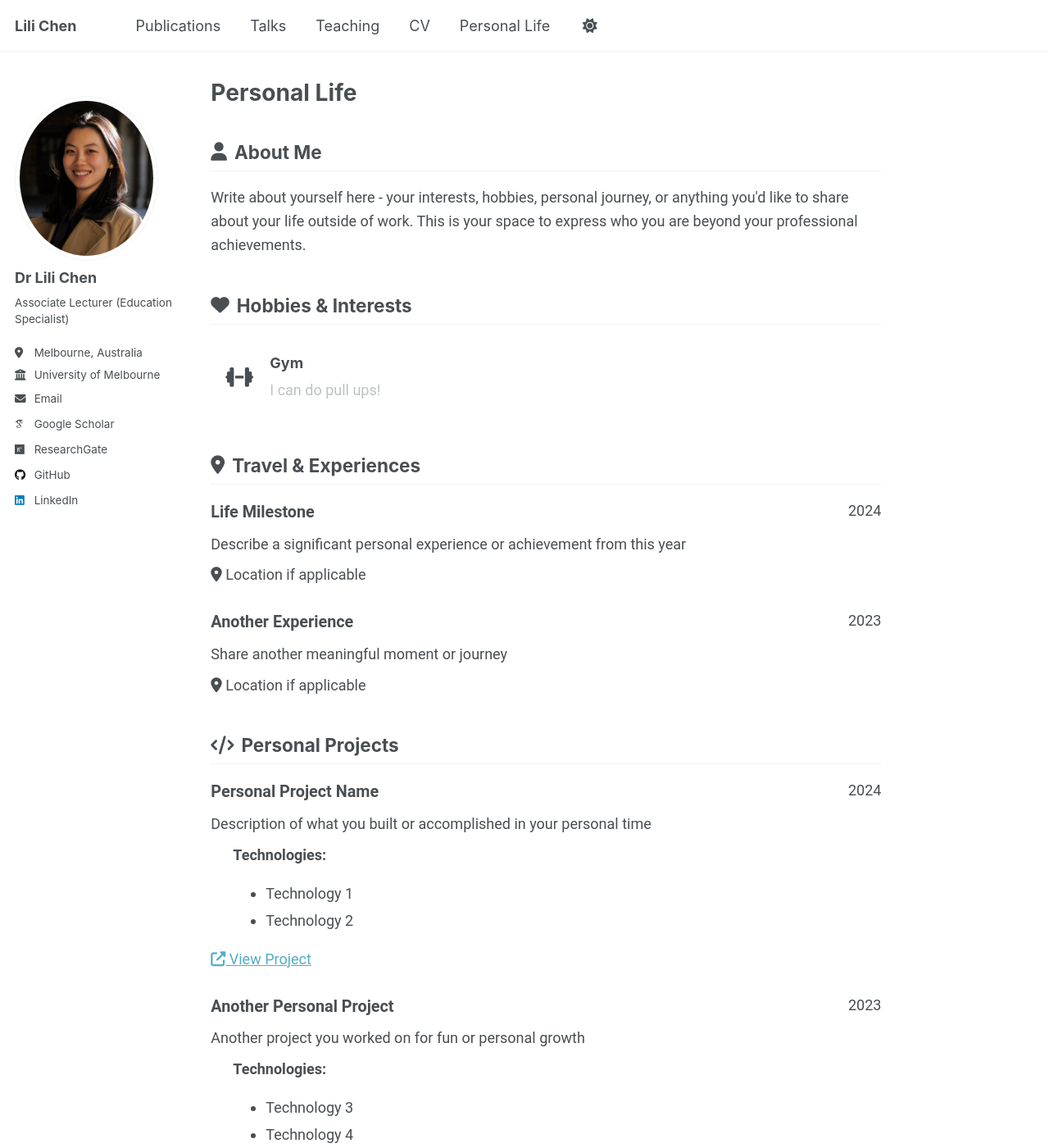
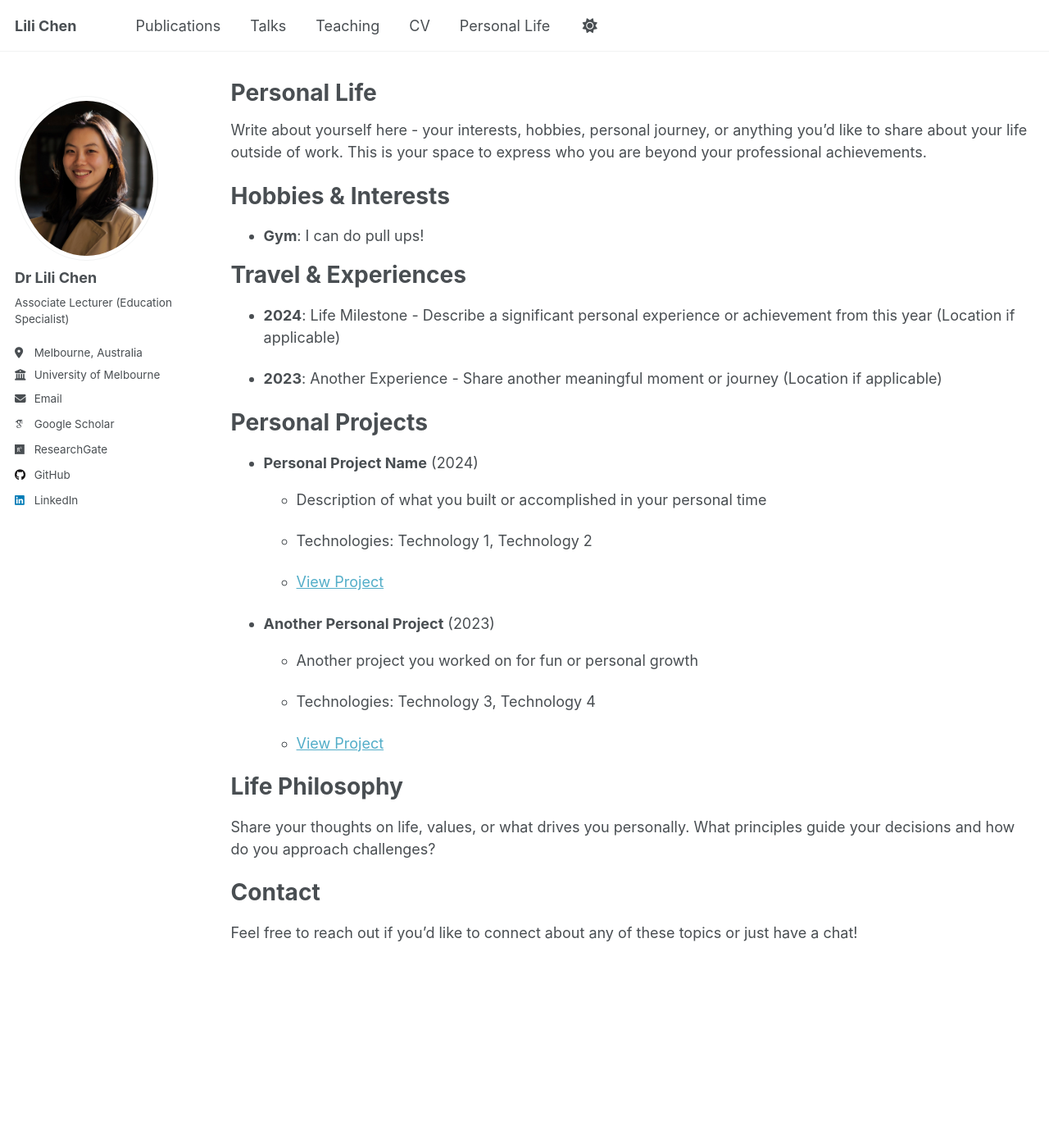
Before and after one commit to LilixChen/lilichen.github.io, a Jekyll site: the page built from _pages/personal-life.md, in a window 1280 px wide and 1400 px high. Shown: the whole window at 82% size. Built offline with Jekyll 4.4.1, drawn with Linux system fonts in a browser that asks for light colours; some web fonts are replaced; a script that is not in the unit is left out; some of the changed text lies outside the part shown.

Commit message:
fix: personal-life

```diff
--- a/_data/personal-life.json
+++ b/_data/personal-life.json
@@ -6,8 +6,7 @@
   "hobbies": [
     {
       "name": "Gym",
-      "description": "I can do pull ups!",
-      "icon": "fas fa-dumbbell"
+      "description": "I can do pull ups!"
     }
   ],
   "experiences": [
--- a/_includes/personal-life-template.html
+++ /dev/null
@@ -1,199 +0,0 @@
-{% assign personal = site.data.personal-life %}
-
-<style>
-  .archive {
-    width: 80%;
-    margin: 0 auto;
-    float: none;
-    padding-right: 0;
-  }
-
-  @media (min-width: 80em) {
-    .archive {
-      width: 70%;
-    }
-  }
-
-  .personal-life-container {
-    max-width: 1000px;
-    margin: 0 auto;
-    font-family: 'Roboto', 'Helvetica Neue', Helvetica, Arial, sans-serif;
-    color: var(--global-text-color);
-    line-height: 1.6;
-  }
-
-  .personal-section {
-    margin-bottom: 2rem;
-  }
-
-  .personal-section h2 {
-    border-bottom: 1px solid var(--global-border-color);
-    padding-bottom: 0.5rem;
-    margin-bottom: 1rem;
-    display: flex;
-    align-items: center;
-    gap: 0.5rem;
-    color: var(--global-text-color);
-  }
-
-  .personal-section h2 i {
-    color: var(--global-text-color);
-  }
-
-  .personal-item {
-    margin-bottom: 1.5rem;
-  }
-
-  .personal-item-header {
-    display: flex;
-    justify-content: space-between;
-    margin-bottom: 0.5rem;
-  }
-
-  .personal-item-title {
-    font-weight: bold;
-    font-size: 1.1rem;
-  }
-
-  .personal-item-date {
-    color: var(--global-text-color);
-  }
-
-  .personal-item-description {
-    margin-bottom: 0.5rem;
-  }
-
-  .personal-item-technologies {
-    margin-top: 0.5rem;
-    padding-left: 1.5rem;
-  }
-
-  .personal-item-technologies li {
-    margin-bottom: 0.25rem;
-  }
-
-  .hobby-item {
-    display: flex;
-    align-items: center;
-    gap: 1rem;
-    margin-bottom: 1rem;
-    padding: 1rem;
-    background-color: var(--global-bg-color);
-    border-radius: 8px;
-    border-left: 4px solid var(--global-theme-color);
-  }
-
-  .hobby-icon {
-    font-size: 1.5rem;
-    color: var(--global-theme-color);
-    min-width: 2rem;
-  }
-
-  .hobby-content h3 {
-    margin: 0 0 0.5rem 0;
-    color: var(--global-text-color);
-  }
-
-  .hobby-content p {
-    margin: 0;
-    color: var(--global-text-color-light);
-  }
-</style>
-
-<div class="personal-life-container">
-  <!-- About Section -->
-  {% if personal.about %}
-  <div class="personal-section">
-    <h2><i class="fas fa-user"></i> {{ personal.about.title }}</h2>
-    <p>{{ personal.about.content }}</p>
-  </div>
-  {% endif %}
-
-  <!-- Hobbies Section -->
-  {% if personal.hobbies.size > 0 %}
-  <div class="personal-section">
-    <h2><i class="fas fa-heart"></i> Hobbies & Interests</h2>
-    {% for hobby in personal.hobbies %}
-    <div class="hobby-item">
-      <div class="hobby-icon">
-        <i class="{{ hobby.icon }}"></i>
-      </div>
-      <div class="hobby-content">
-        <h3>{{ hobby.name }}</h3>
-        <p>{{ hobby.description }}</p>
-      </div>
-    </div>
-    {% endfor %}
-  </div>
-  {% endif %}
-
-  <!-- Experiences Section -->
-  {% if personal.experiences.size > 0 %}
-  <div class="personal-section">
-    <h2><i class="fas fa-map-marker-alt"></i> Travel & Experiences</h2>
-    {% for experience in personal.experiences %}
-    <div class="personal-item">
-      <div class="personal-item-header">
-        <div class="personal-item-title">{{ experience.title }}</div>
-        <div class="personal-item-date">{{ experience.year }}</div>
-      </div>
-      <div class="personal-item-description">{{ experience.description }}</div>
-      {% if experience.location %}
-      <div class="personal-item-location">
-        <i class="fas fa-map-marker-alt"></i> {{ experience.location }}
-      </div>
-      {% endif %}
-    </div>
-    {% endfor %}
-  </div>
-  {% endif %}
-
-  <!-- Personal Projects Section -->
-  {% if personal.projects.size > 0 %}
-  <div class="personal-section">
-    <h2><i class="fas fa-code"></i> Personal Projects</h2>
-    {% for project in personal.projects %}
-    <div class="personal-item">
-      <div class="personal-item-header">
-        <div class="personal-item-title">{{ project.name }}</div>
-        <div class="personal-item-date">{{ project.year }}</div>
-      </div>
-      <div class="personal-item-description">{{ project.description }}</div>
-      {% if project.technologies.size > 0 %}
-      <div class="personal-item-technologies">
-        <strong>Technologies:</strong>
-        <ul>
-          {% for tech in project.technologies %}
-          <li>{{ tech }}</li>
-          {% endfor %}
-        </ul>
-      </div>
-      {% endif %}
-      {% if project.url %}
-      <div class="personal-item-link">
-        <a href="{{ project.url }}" target="_blank">
-          <i class="fas fa-external-link-alt"></i> View Project
-        </a>
-      </div>
-      {% endif %}
-    </div>
-    {% endfor %}
-  </div>
-  {% endif %}
-
-  <!-- Philosophy Section -->
-  {% if personal.philosophy %}
-  <div class="personal-section">
-    <h2><i class="fas fa-lightbulb"></i> {{ personal.philosophy.title }}</h2>
-    <p>{{ personal.philosophy.content }}</p>
-  </div>
-  {% endif %}
-
-  <!-- Contact Section -->
-  {% if personal.contact %}
-  <div class="personal-section">
-    <h2><i class="fas fa-envelope"></i> {{ personal.contact.title }}</h2>
-    <p>{{ personal.contact.message }}</p>
-  </div>
-  {% endif %}
-</div>
--- a/_pages/personal-life.md
+++ b/_pages/personal-life.md
@@ -6,4 +6,52 @@ author_profile: true
 ---
 
 {% include base_path %}
-{% include personal-life-template.html %}
+
+{% assign personal = site.data.personal-life %}
+
+{% if personal.about %}
+{{ personal.about.content }}
+{% endif %}
+
+{% if personal.hobbies.size > 0 %}
+Hobbies & Interests
+======
+{% for hobby in personal.hobbies %}
+* **{{ hobby.name }}**: {{ hobby.description }}
+{% endfor %}
+{% endif %}
+
+{% if personal.experiences.size > 0 %}
+Travel & Experiences
+======
+{% for experience in personal.experiences %}
+* **{{ experience.year }}**: {{ experience.title }} - {{ experience.description }}{% if experience.location %} ({{ experience.location }}){% endif %}
+{% endfor %}
+{% endif %}
+
+{% if personal.projects.size > 0 %}
+Personal Projects
+======
+{% for project in personal.projects %}
+* **{{ project.name }}** ({{ project.year }})
+  * {{ project.description }}
+  {% if project.technologies.size > 0 %}
+  * Technologies: {{ project.technologies | join: ", " }}
+  {% endif %}
+  {% if project.url %}
+  * [View Project]({{ project.url }})
+  {% endif %}
+{% endfor %}
+{% endif %}
+
+{% if personal.philosophy %}
+{{ personal.philosophy.title }}
+======
+{{ personal.philosophy.content }}
+{% endif %}
+
+{% if personal.contact %}
+Contact
+======
+{{ personal.contact.message }}
+{% endif %}
```
